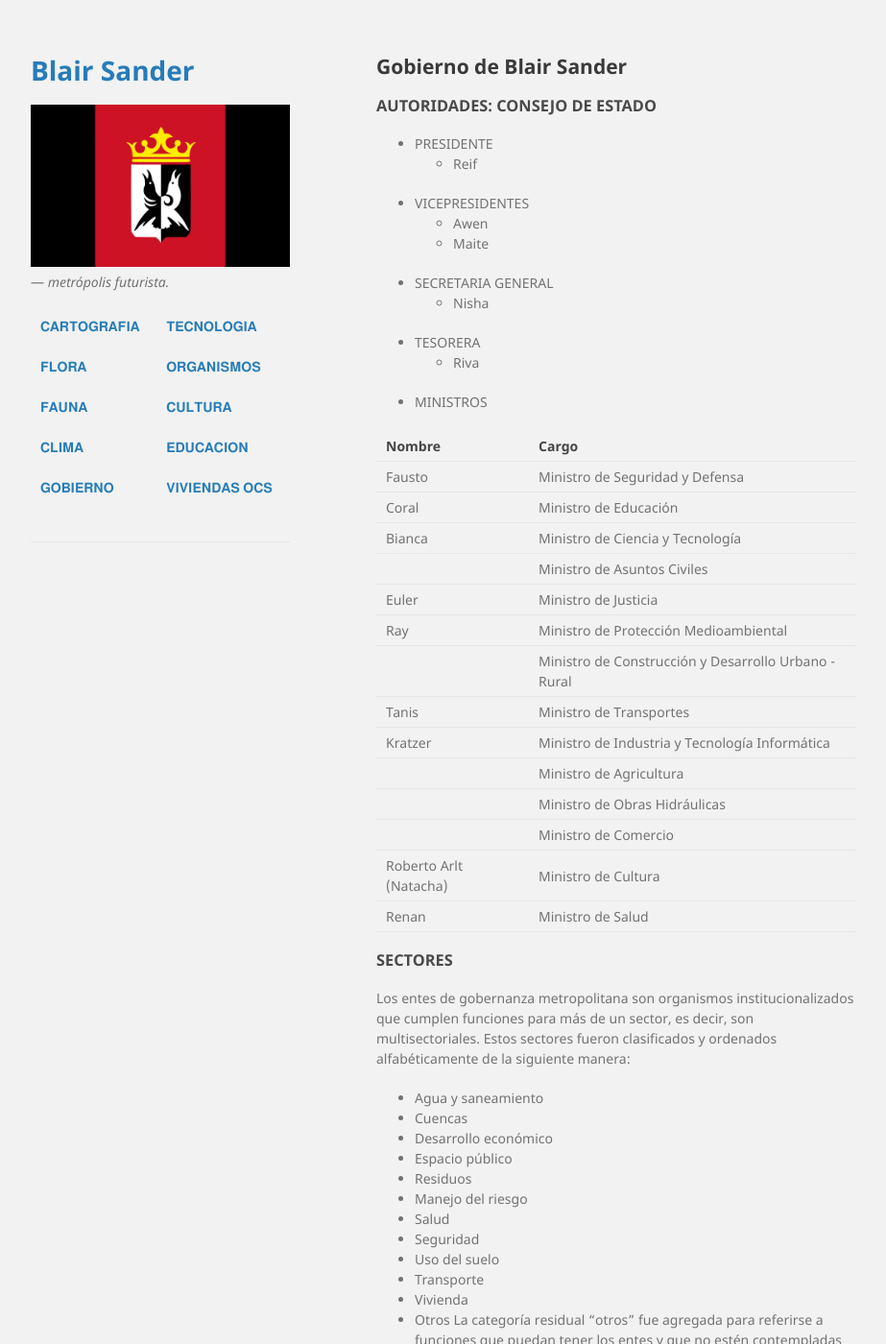
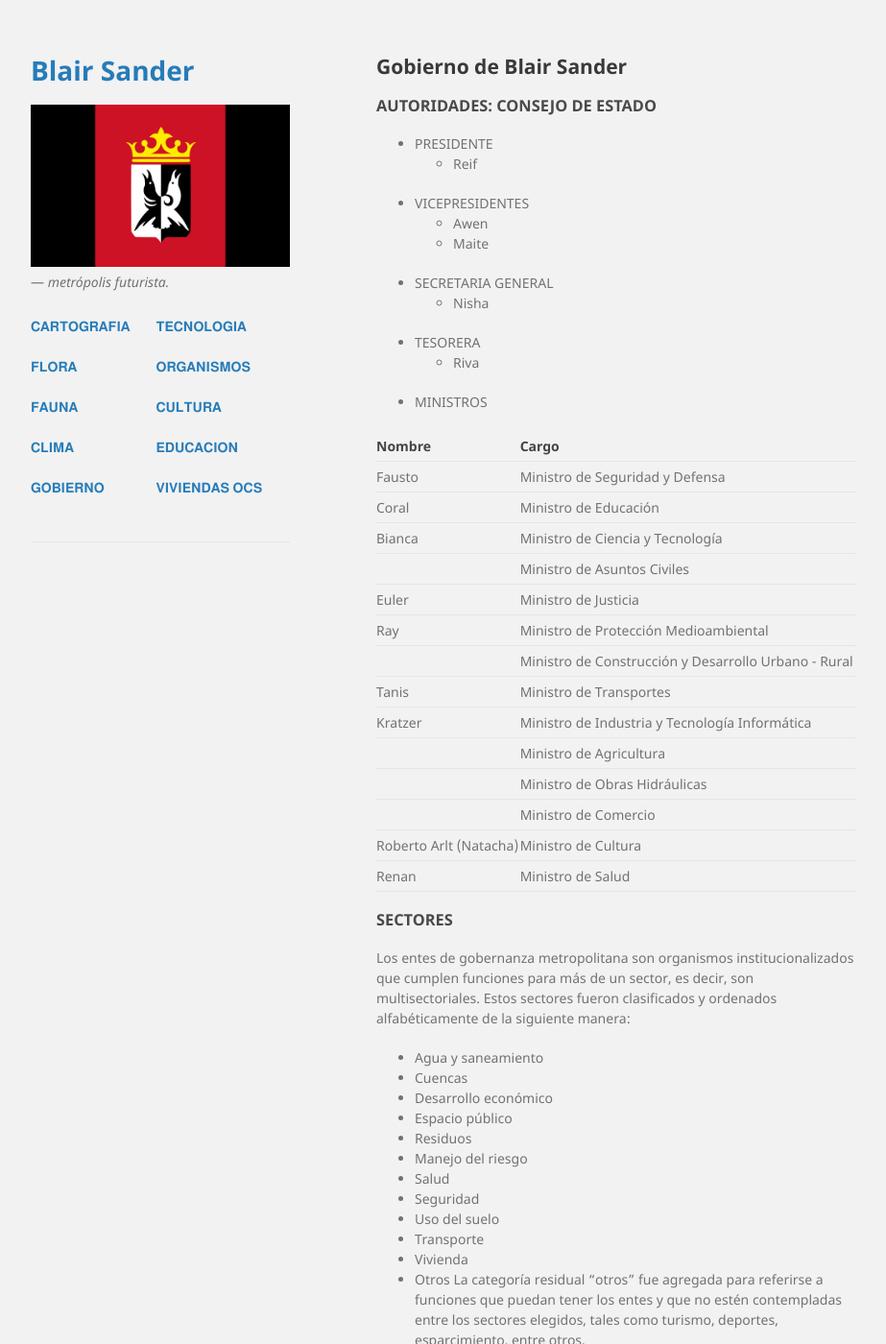
Before and after one commit to BlairSander/ciudad, a Jekyll site: the page built from gobierno.md, in a window 1280 px wide and 1400 px high. Shown: the whole window at 96% size, without its empty margins (178-1101 px from the left). Built offline with Jekyll 4.4.1, drawn with Linux system fonts in a browser that asks for light colours.

Commit message:
Update jekyll-theme-minimal.scss

```diff
--- a/_sass/jekyll-theme-minimal.scss
+++ b/_sass/jekyll-theme-minimal.scss
@@ -87,7 +87,7 @@ table {
 
 th, td {
   text-align:left;
-  padding:5px 10px;
+  padding:5px 0px;
   border-bottom:1px solid #e5e5e5;
 }
 
```
